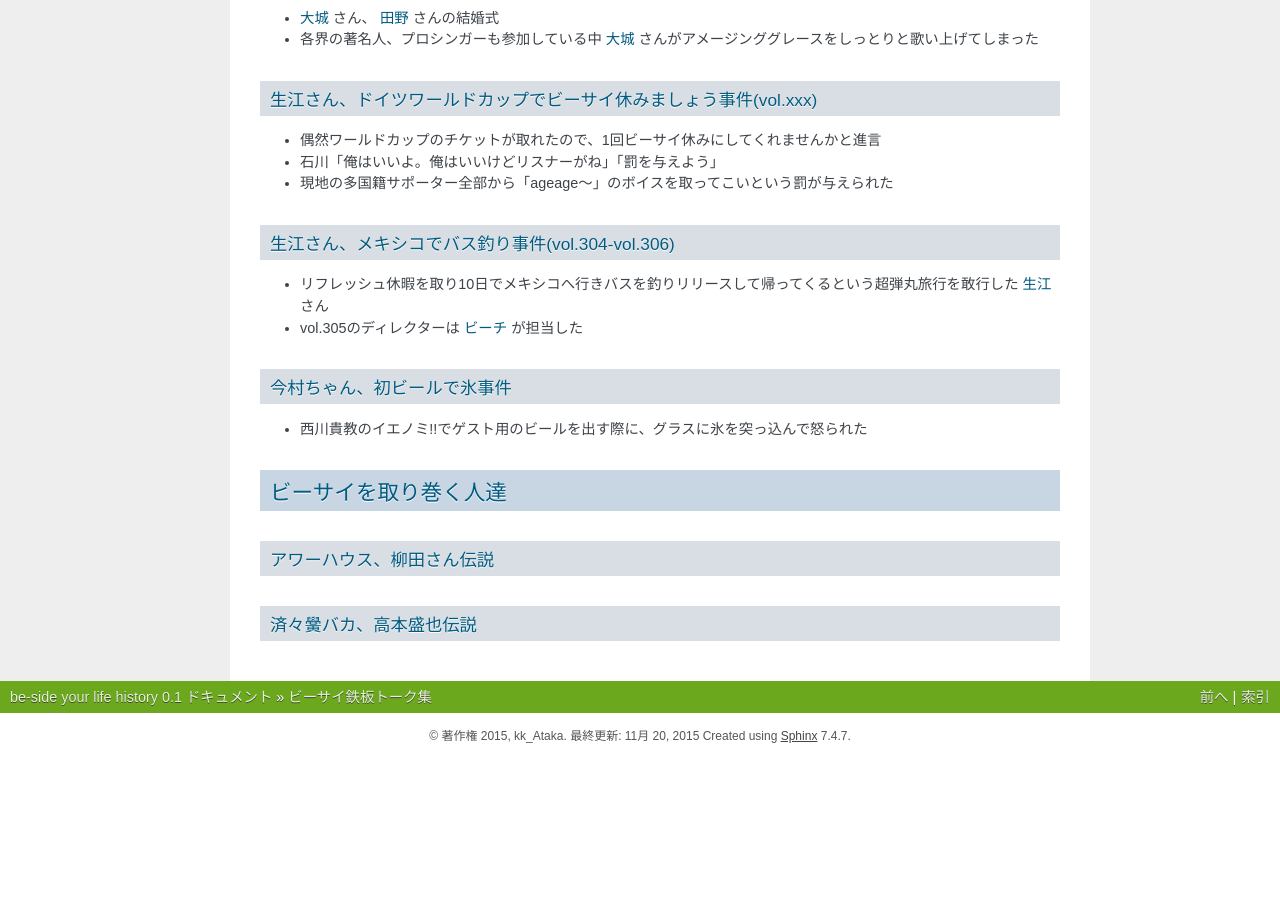
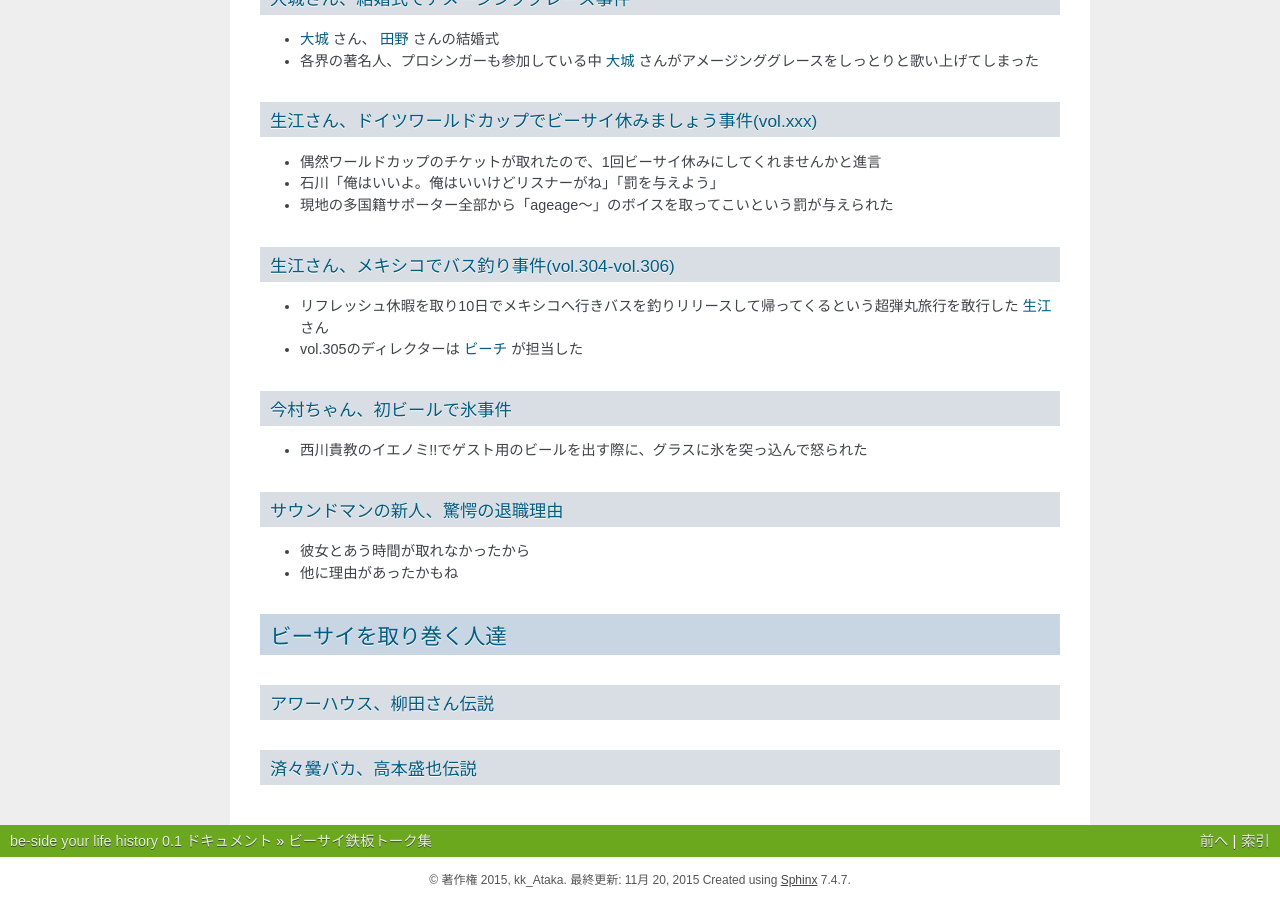
Before and after one commit to gosyujin/be-side, a Sphinx documentation site: the page built from source/surefire_hit_talk.rst, in a window 1280 px wide and 900 px high, scrolled down 3049 px. Built offline with Sphinx 7.4.7, drawn with Linux system fonts in a browser that asks for light colours; before the commit the page ends 3805 px from its top, so only the background shows below that; some of the changed text lies outside the part shown.

Commit message:
Update source

```diff
--- a/source/surefire_hit_talk.rst
+++ b/source/surefire_hit_talk.rst
@@ -150,6 +150,12 @@
 
 * 西川貴教のイエノミ!!でゲスト用のビールを出す際に、グラスに氷を突っ込んで怒られた
 
+サウンドマンの新人、驚愕の退職理由
+----------------------------------
+
+* 彼女とあう時間が取れなかったから
+* 他に理由があったかもね
+
 ビーサイを取り巻く人達
 ======================
 
```
